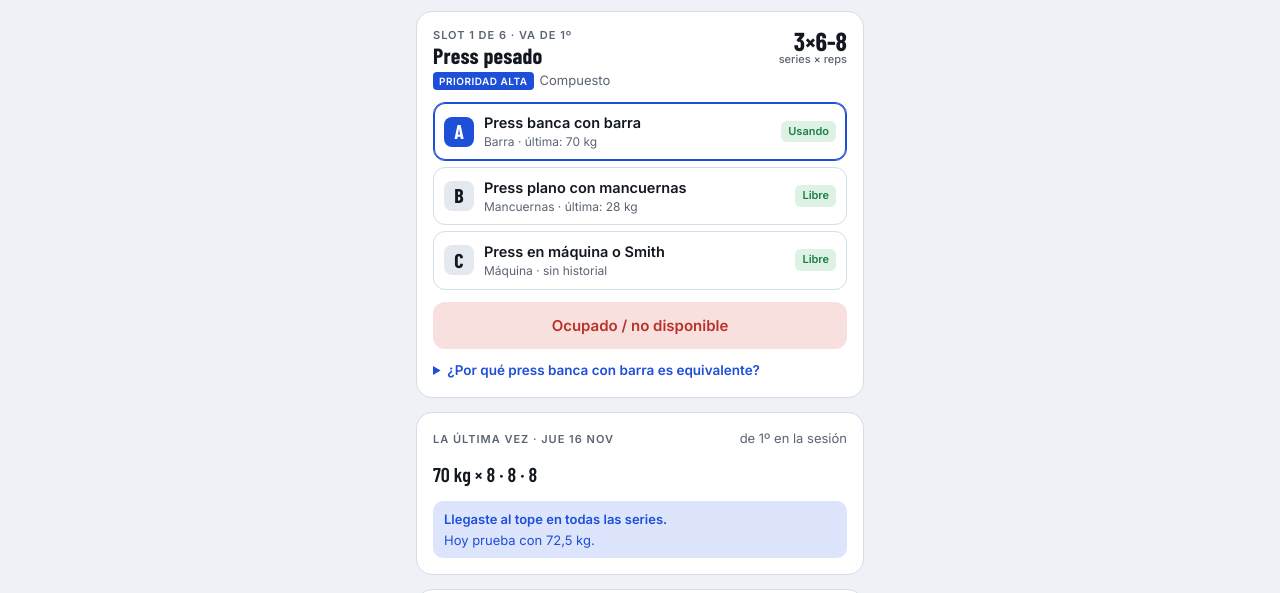
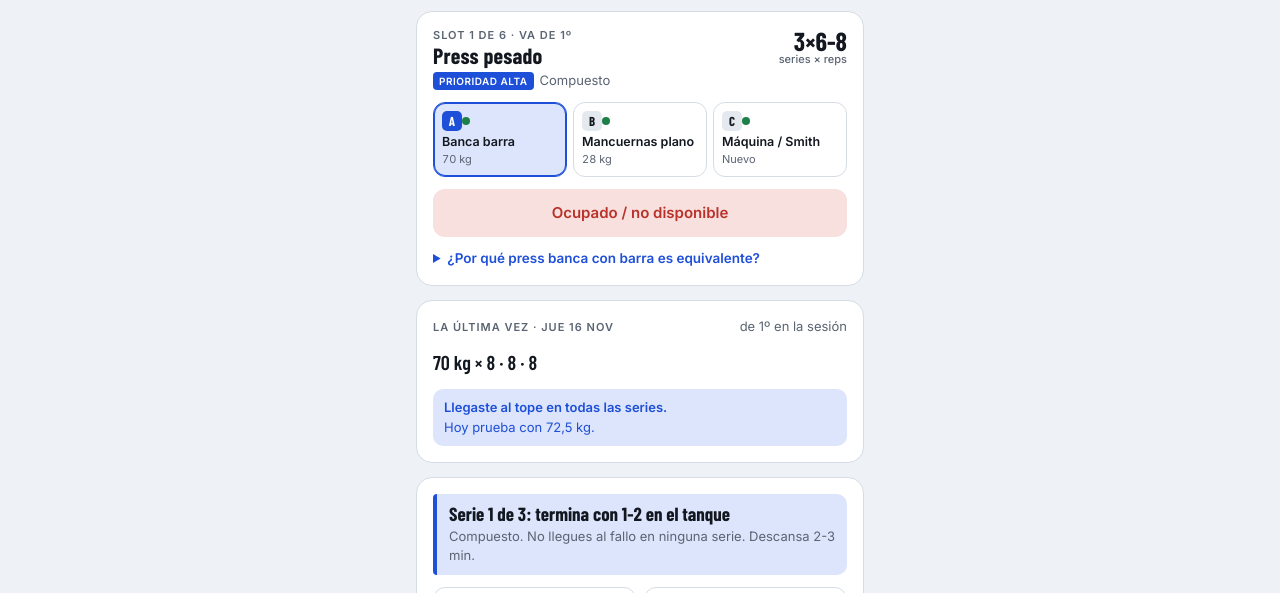
Before and after one commit to italocarreran/New-Gym, a plain HTML site: page prototipo/index.html in a window 1280 px wide. Shown: the part 129-722 px from the top of the page. Drawn offline with nearby package versions, Linux system fonts and the light colour scheme.

Commit message:
Muestra las alternativas A/B/C en columnas compactas
Co-Authored-By: Claude Opus 5.5 <noreply@anthropic.com>
Claude-Session: https://claude.ai/code/session_01Wiqu2P3TJpLt56QSZGKZJt

```diff
--- a/prototipo/index.html
+++ b/prototipo/index.html
@@ -93,6 +93,19 @@ p { margin: 0; }
 .alt.on { border-color: var(--accent); box-shadow: 0 0 0 1px var(--accent) inset; }
 .alt.on .letter { background: var(--accent); color: var(--accent-ink); }
 .alt.busy { opacity: .55; }
+.opts { display: grid; grid-template-columns: repeat(3, minmax(0,1fr)); gap: 6px; }
+.opt { border: 1px solid var(--line); background: var(--surface); border-radius: 12px; padding: 8px; text-align: left; display: flex; flex-direction: column; gap: 3px; min-width: 0; }
+.opt-top { display: flex; justify-content: space-between; align-items: center; }
+.opt-l { font-family: var(--display); font-weight: 700; font-size: 13px; width: 20px; height: 20px; border-radius: 5px; display: grid; place-items: center; background: var(--surface-2); }
+.opt-dot { width: 8px; height: 8px; border-radius: 50%; background: var(--ok); }
+.opt-dot.taken { background: var(--bad); }
+.opt-n { font-size: 12.5px; font-weight: 600; line-height: 1.2; }
+.opt-s { font-size: 11px; color: var(--muted); font-variant-numeric: tabular-nums; }
+.opt-b { font-size: 10px; font-weight: 700; color: var(--bad); text-transform: uppercase; letter-spacing: .05em; }
+.opt.on { border-color: var(--accent); background: var(--accent-soft); box-shadow: 0 0 0 1px var(--accent) inset; }
+.opt.on .opt-l { background: var(--accent); color: var(--accent-ink); }
+.opt.busy { opacity: .6; }
+.opt.busy .opt-n { text-decoration: line-through; }
 .alt.busy .name { text-decoration: line-through; }
 .alt .name { font-weight: 600; font-size: 14.5px; }
 .alt .sub { font-size: 12px; color: var(--muted); }
@@ -281,6 +294,7 @@ const DAY = [
   { name:'Press hombro', sets:2, reps:[8,12], prio:'media', type:'comp', alts:['pressHom','pressHomMaq','arnold'] },
   { name:'Tríceps', sets:3, reps:[10,15], prio:'baja', type:'iso', alts:['triPolea','fondos','frances'] }
 ];
+const SHORT = { banca:'Banca barra', mancPlana:'Mancuernas plano', smith:'Máquina / Smith', incl:'Inclinado manc.', inclSmith:'Inclinado Smith', flexPeso:'Flexiones c/ peso', cruces:'Cruces polea', pecdeck:'Pec deck', aperturas:'Aperturas manc.', latMan:'Laterales manc.', latPolea:'Laterales polea', latMaq:'Laterales máq.', pressHom:'Press manc.', pressHomMaq:'Press máquina', arnold:'Arnold', triPolea:'Polea', fondos:'Fondos asist.', frances:'Press francés' };
 const PRANK = { alta:3, media:2, baja:1 };
 const resetSession = () => { Object.assign(S, { si:0, alt:{}, busy:{}, logs:[], order:[], returnTo:null, minutes:null, msg:null, swap:null, restEnd:null, sheet:null }); S.draft = makeDraft(0); };
 const move = (arr, i, d) => { const j = i + d; if (j < 0 || j >= arr.length) return; [arr[i], arr[j]] = [arr[j], arr[i]]; };
@@ -476,10 +490,11 @@ function viewHoy() {
 
   const alts = d.alts.map((id, k) => {
     const x = EX[id], on = k === altIdx(si), b = !!S.busy[id];
-    return `<button class="alt ${on?'on':''} ${b?'busy':''}" data-a="pick" data-v="${k}">
-      <span class="letter">${'ABC'[k]}</span>
-      <span style="min-width:0"><span class="name">${x.n}</span><br><span class="sub">${x.eq}${x.last ? ` · última: ${fmt(x.last.w)} kg` : ' · sin historial'}</span></span>
-      <span class="state ${b?'taken':'free'}">${b ? 'Ocupado' : on ? 'Usando' : 'Libre'}</span></button>`;
+    return `<button class="opt ${on?'on':''} ${b?'busy':''}" data-a="pick" data-v="${k}" aria-pressed="${on}">
+      <span class="opt-top"><span class="opt-l">${'ABC'[k]}</span><span class="opt-dot ${b?'taken':''}" aria-hidden="true"></span></span>
+      <span class="opt-n">${SHORT[id] || x.n}</span>
+      <span class="opt-s">${x.last ? `${fmt(x.last.w)} kg` : 'Nuevo'}</span>
+      ${b ? '<span class="opt-b">Ocupado</span>' : ''}</button>`;
   }).join('');
 
   let swapHtml = '';
@@ -554,7 +569,7 @@ function viewHoy() {
           <div class="meta"><span class="prio ${d.prio}">Prioridad ${d.prio}</span><span class="small muted">${d.type==='comp'?'Compuesto':'Aislado'}</span></div></div>
         <div class="target">${d.sets}×${d.reps[0]}-${d.reps[1]}<small>series × reps</small></div>
       </div>
-      <div class="alts">${alts}</div>
+      <div class="opts">${alts}</div>
       ${!allBusy || !S.swap ? `<button class="btn danger block" data-a="busy" ${allBusy?'disabled':''}>Ocupado / no disponible</button>` : ''}
       ${swapHtml}
       ${tag('perder tiempo decidiendo un reemplazo en el momento')}
```
